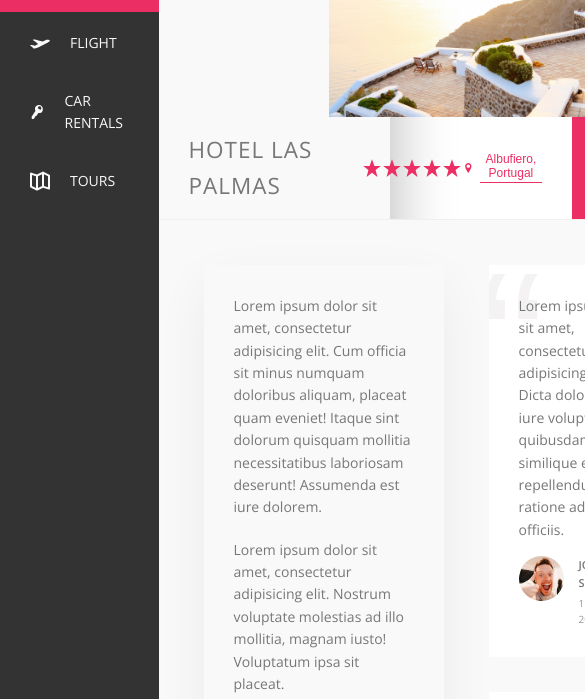
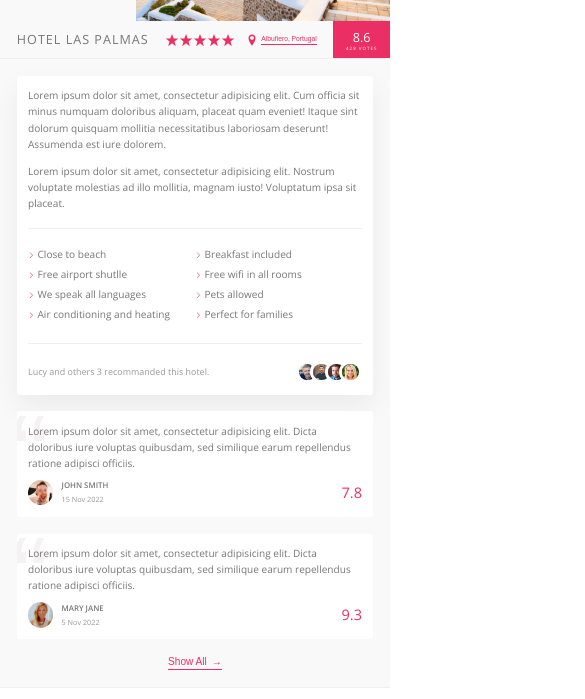
Before and after one commit to Suhail-007/trillo, a website built with Parcel: page index.html in a window 390 px wide. Shown: the part 225-924 px from the top of the page, 585 px wide, since content can reach past the window. Built offline with nearby package versions, Linux system fonts and the light colour scheme; files whose address does not match are found by name.

Commit message:
made website responsive

```diff
--- a/index.html
+++ b/index.html
@@ -12,7 +12,7 @@
   <title>trillo &mdash; Your all-in-one booking app</title>
 </head>
 
-<body class="dark">
+<body class="flex-abs-">
   <div class="container">
     <header class="header flex-row-Jspace-between">
       <img src="./img/logo.png" alt="Website Logo" class="header__logo">
@@ -172,7 +172,7 @@
               <blockquote>
                 Lorem ipsum dolor sit amet, consectetur adipisicing elit. Dicta doloribus iure voluptas quibusdam, sed similique earum repellendus ratione adipisci officiis.
               </blockquote>
-              <figcaption class="flex  &-row-AI-center">
+              <figcaption class="flex-row-AI-center">
                 <img src="./img/user-1.jpg" alt="John Smith">
                 <div class="details__reviews__review__name-date">
                   <p class="details__reviews__review__name">John Smith</p>
--- a/sass/abstracts/_mixins.scss
+++ b/sass/abstracts/_mixins.scss
@@ -0,0 +1,30 @@
+@mixin respon($type) {
+
+  //600px
+  @if $type==phone {
+    @media only screen and (max-width: 37.5em) {
+      @content
+    }
+  }
+
+  //900px
+  @if $type==tab-port {
+    @media only screen and (max-width: 56.25em) {
+      @content
+    }
+  }
+
+  //1100px
+  @if $type==large {
+    @media only screen and (max-width: 68.75em) {
+      @content
+    }
+  }
+
+  //1200px
+  @if $type==tab-land {
+    @media only screen and (max-width: 75em) {
+      @content
+    }
+  }
+}
--- a/sass/base/_base.scss
+++ b/sass/base/_base.scss
@@ -9,6 +9,14 @@
 html {
   box-sizing: border-box;
   font-size: 62.5%; //1rem === 10px
+
+  @include respon(large) {
+    font-size: 50%; //1rem === 8px
+  }
+
+  @include respon(phone) {
+    font-size: 35%; //1rem === 8px
+  }
 }
 
 body {
@@ -26,24 +34,45 @@ body {
   margin: 8rem auto;
   background-color: $color-grey-light-1;
   box-shadow: $box-shadow-dark;
-  max-width: 180rem;
-  min-height: 100%;
+  max-width: 150rem;
+
+  @include respon(large) {
+    margin: 0;
+  }
+}
+
+.content {
+  @include respon(tab-port) {
+    flex-direction: column;
+  }
 }
 
 .sidebar {
   background: $color-grey-dark-1;
   flex: 0 0 18%;
-  display: flex;
 
   &__list {
     margin-top: 3.5rem;
     list-style: none;
+
+    @include respon(tab-port) {
+      display: flex;
+      margin: 0;
+    }
 
     &__item {
       position: relative;
 
       &:not(:last-child) {
         margin-bottom: .5rem;
+
+        @include respon(tab-port) {
+          margin: 0;
+        }
+      }
+
+      @include respon(tab-port) {
+        flex: 1;
       }
 
       &::after {
@@ -75,22 +104,39 @@ body {
         &:visited,
         &:link {
           padding: 1.5rem 3rem;
-          display: flex;
-          align-items: center;
           position: relative;
           z-index: 2;
+
+          @include respon(tab-port) {
+            justify-content: center;
+            padding: 2rem;
+          }
+
+          @include respon(phone) {
+            /*             padding: 1rem .5rem; */
+            flex-direction: column;
+          }
         }
       }
 
       &-icon {
         fill: currentColor;
         margin-right: 2rem;
-        margin-right: 2rem;
+
+        @include respon(phone) {
+          margin-right: 0;
+          margin-bottom: .7rem;
+        }
       }
     }
   }
 
   &-legal {
     padding: 2.5rem;
+
+    @include respon(tab-port) {
+      display: none;
+      padding: 0;
+    }
   }
 }
--- a/sass/base/_typography.scss
+++ b/sass/base/_typography.scss
@@ -1,5 +1,5 @@
 .header {
-  font-size: 1.4rem;
+  font-size: 1.9rem;
 
   &-search {
     font-family: inherit;
@@ -18,14 +18,14 @@
 
   &__user-nav {
     &__icon-text {
-      font-size: .8rem;
+      font-size: 1.1rem;
       color: $color-white;
     }
   }
 }
 
 .sidebar {
-  font-size: 1.4rem;
+  font-size: 1.6rem;
 
   &__list {
 
@@ -37,13 +37,11 @@
         text-decoration: none;
         text-transform: uppercase;
       }
-
-      &-text {}
     }
   }
 
   &-legal {
-    font-size: 1.2rem;
+    font-size: 1.4rem;
     text-align: center;
     color: $color-grey-light-4;
   }
@@ -79,10 +77,10 @@
 }
 
 .details {
-  font-size: 1.4rem;
+  font-size: 1.8rem;
 
   &__recommand {
-    font-size: 1.3rem;
+    font-size: 1.6rem;
     color: $color-grey-dark-3;
   }
 
@@ -90,19 +88,19 @@
 
     &__review {
       &__name {
-        font-size: 1.1rem;
+        font-size: 1.4rem;
         font-weight: 600;
         text-transform: uppercase;
       }
 
       &__date {
-        font-size: 1rem;
+        font-size: 1.3rem;
         color: $color-grey-dark-3;
       }
 
       &__rating {
         color: $color-primary;
-        font-size: 2.2rem;
+        font-size: 2.6rem;
         font-weight: 300;
       }
     }
--- a/sass/base/_utilities.scss
+++ b/sass/base/_utilities.scss
@@ -1,4 +1,4 @@
 .u-icon-small {
-  height: 2rem;
-  width: 2rem;
+  height: 2.5rem !important;
+  width: 2.5rem !important;
 }
--- a/sass/components/_cta.scss
+++ b/sass/components/_cta.scss
@@ -2,6 +2,10 @@
   padding: 3.5rem 0;
   text-align: center;
   background-color: #fff;
+
+   @include respon(tab-port) {
+     padding: 2.5rem 0;
+   }
 
   &__heading {
     font-size: 2rem;
@@ -11,7 +15,7 @@
   }
 
   &__btn {
-    font-size: 1.5rem;
+    font-size: 1.7rem;
     font-weight: 300;
     text-transform: uppercase;
     border: none;
@@ -51,6 +55,7 @@
 
     &:focus {
       outline: none;
+      background-image: linear-gradient(to right,$color-primary-dark, $color-primary-light);
       animation: pulsate 1s infinite;
     }
   }
--- a/sass/layouts/_header.scss
+++ b/sass/layouts/_header.scss
@@ -71,6 +71,7 @@
 
     &__icon {
       position: relative;
+
       &>svg {
         fill: $color-grey-dark-2;
       }
@@ -93,6 +94,13 @@
       position: absolute;
       top: 1.5rem;
       right: 1.1rem;
+      box-sizing: content-box;
+
+      @include respon(phone) {
+        padding: .3rem;
+        top: 1rem;
+        right: .5rem;
+      }
     }
   }
 }
--- a/sass/main.scss
+++ b/sass/main.scss
@@ -1,4 +1,3 @@
-@import 'abstracts/functions';
 @import 'abstracts/mixins';
 @import 'abstracts/variables';
 
--- a/sass/pages/_home.scss
+++ b/sass/pages/_home.scss
@@ -64,11 +64,31 @@
   background: $color-grey-light-1;
   border-bottom: $line;
 
+  @include respon(tab-port) {
+    padding: 3rem;
+  }
+
+  @include respon(phone) {
+    flex-direction: column;
+  }
+
   &__description {
     padding: 3rem;
     flex: 0 0 60%;
     margin-right: 4.5rem;
     box-shadow: $box-shadow-light;
+    background: $color-white;
+    border-radius: 3px;
+
+    @include respon(tab-port) {
+      padding: 2rem;
+      margin-right: 3rem;
+    }
+
+    @include respon(phone) {
+      margin-right: 0;
+      margin-bottom: 3rem;
+    }
 
     & p:not(:last-of-type) {
       margin-bottom: 2rem;
@@ -95,7 +115,7 @@
         margin-right: .7rem;
 
         background-color: $color-primary;
-        -webkit-mask: url("../../img/arrow-right.svg");
+        -webkit-mask: url("../../img/svgs/arrow-right.svg");
         -webkit-mask-size: cover;
 
       }
@@ -108,6 +128,8 @@
     }
 
     &__friends {
+      display: flex;
+
       & img {
         height: 3rem;
         width: 3rem;
@@ -115,6 +137,7 @@
         border: 3px solid $color-white;
         box-sizing: content-box;
         margin-left: -1.5rem;
+
       }
     }
   }
@@ -128,7 +151,12 @@
       margin-bottom: 3.5rem;
       position: relative;
       overflow: hidden;
+      border-radius: 3px;
 
+      @include respon(tab-port) {
+        padding: 2rem;
+        margin-bottom: 3rem;
+      }
 
       &::before {
         content: "\201C";
```
Also changed, not shown: css/style.css, sass/abstracts/_functions.scss (deleted), 1 other file.
